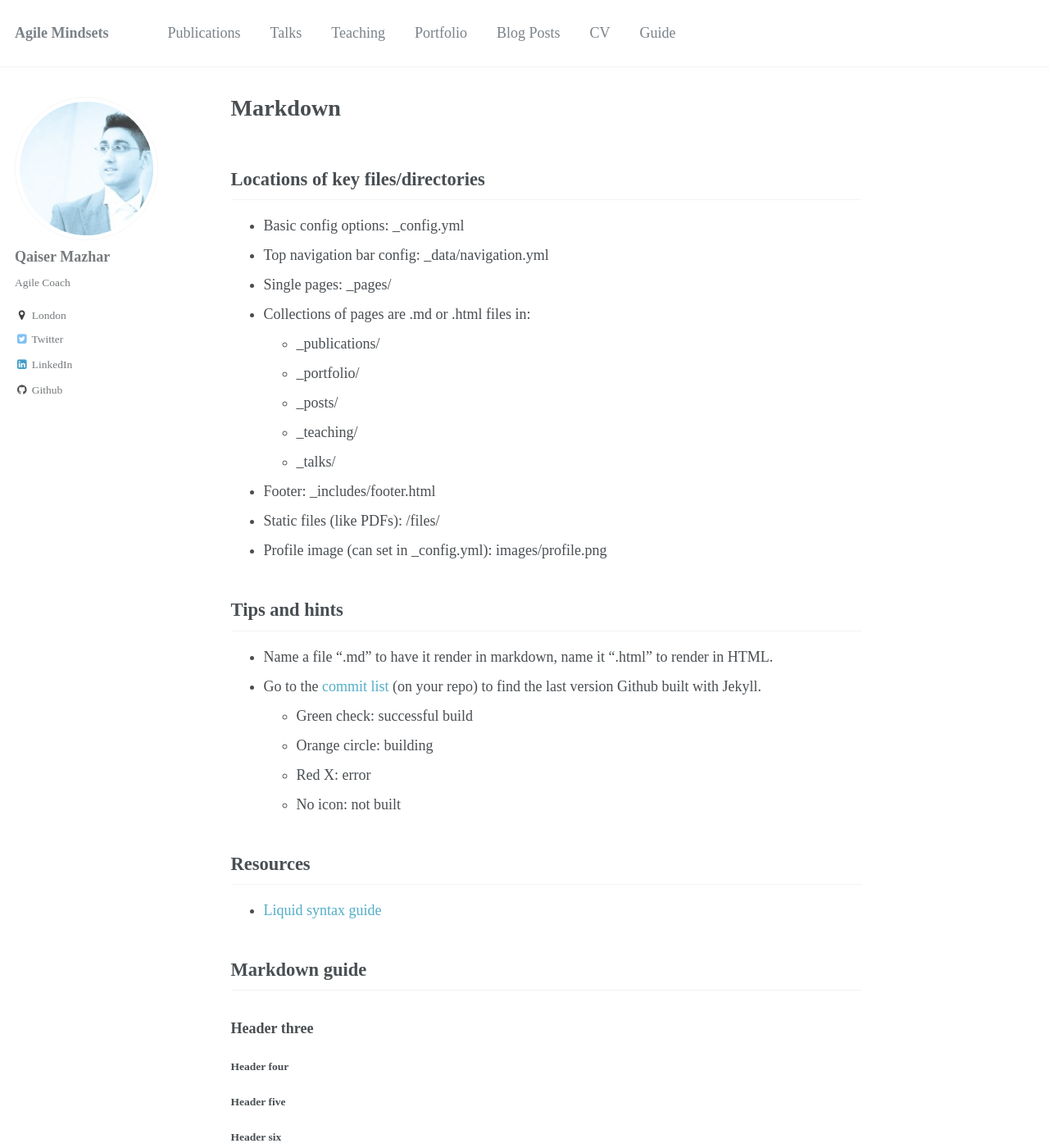
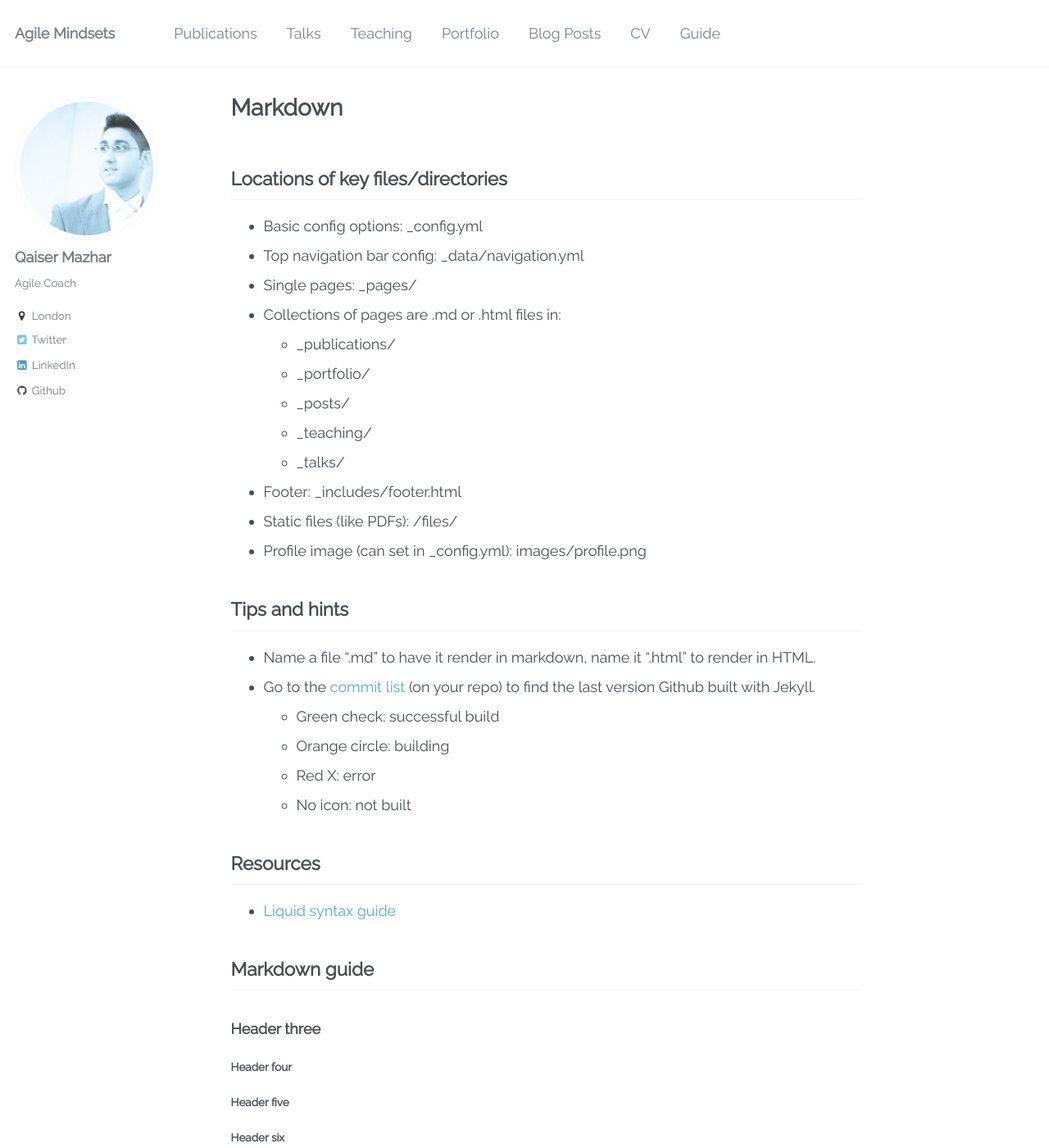
Before and after one commit to qaisermazhar/qaisermazhar.github.io, a Jekyll site: the page built from _pages/markdown.md, in a window 1280 px wide and 1400 px high. Shown: the whole window at 82% size. Built offline with Jekyll 4.4.1, drawn with Linux system fonts in a browser that asks for light colours.

Commit message:
Raleway Font

```diff
--- a/_sass/_variables.scss
+++ b/_sass/_variables.scss
@@ -15,7 +15,7 @@ $indent-var                 : 1.3em;
 /* system typefaces */
 $serif                      : Georgia, Times, serif;
 //$sans-serif                 : -apple-system, ".SFNSText-Regular", "San Francisco", "Roboto", "Segoe UI", "Helvetica Neue", "Lucida Grande", Arial, sans-serif;
-$sans-serif                 : "Raleway" sans-serif;
+$sans-serif                 : "Raleway", sans-serif;
 $monospace                  : Monaco, Consolas, "Lucida Console", monospace;
 
 /* sans serif typefaces */
```
